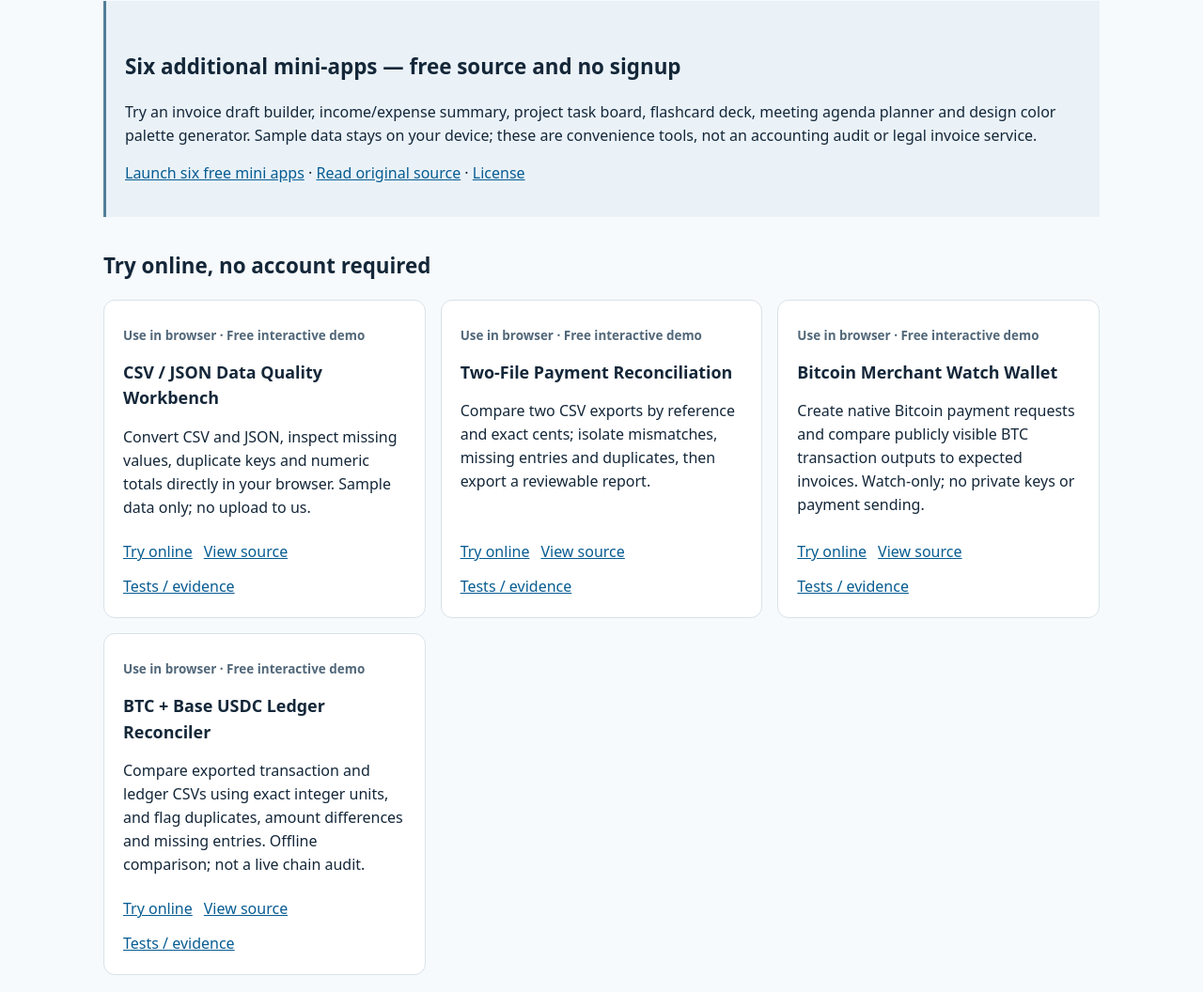
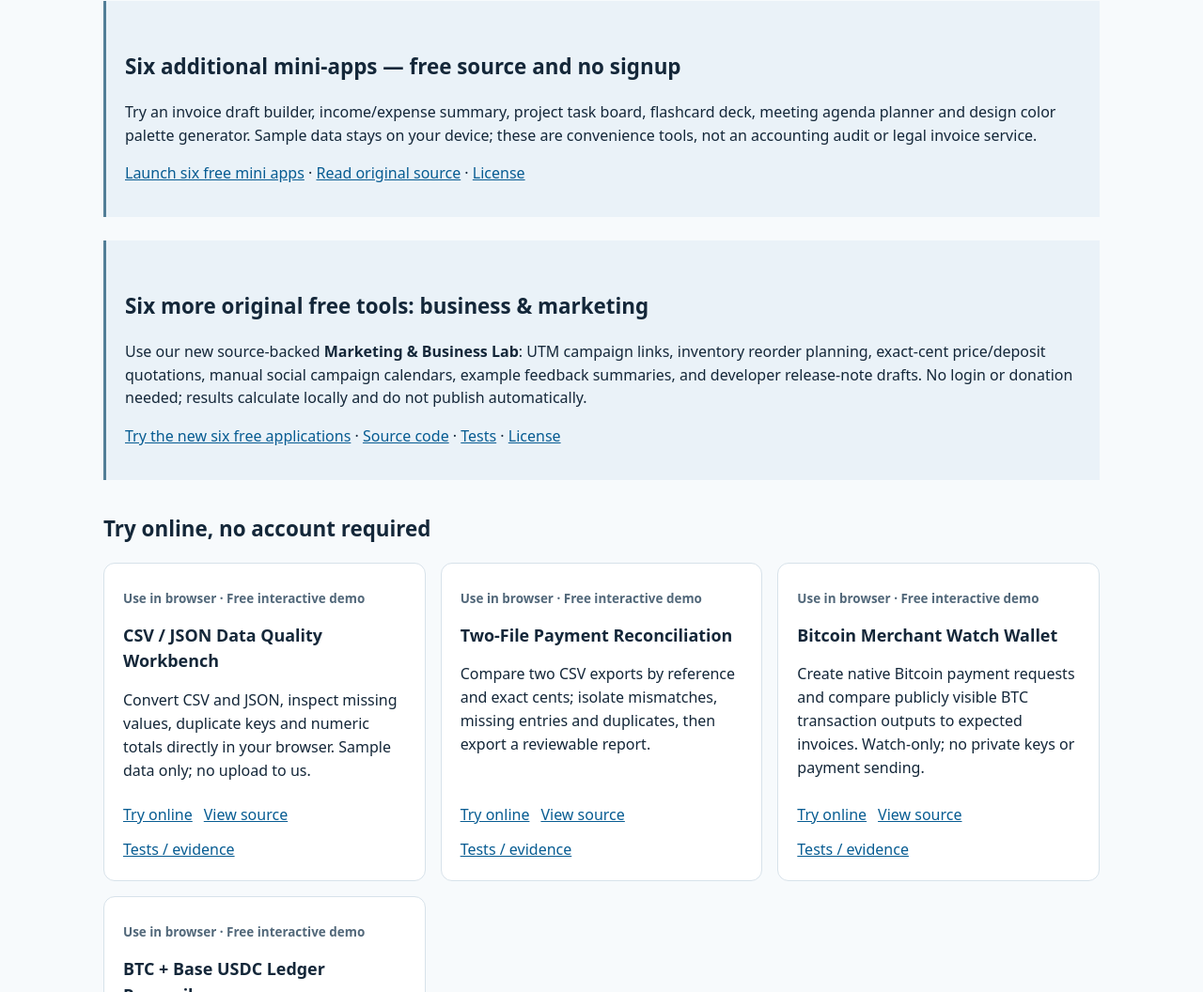
Before and after one commit to kwesigaamon8-web/Amon-Kwesiga, a plain HTML site: page docs/software.html in a window 1280 px wide. Shown: the part 726-1782 px from the top of the page at 94% size. Drawn offline with Linux system fonts and the light colour scheme.

Commit message:
Publish six new free marketing/business products and 67-feature source catalogue

```diff
--- a/docs/software.html
+++ b/docs/software.html
@@ -17,6 +17,7 @@
 </section>
 <section class="notice" aria-label="Free software release"><h2>New: 55 Free Browser Utilities — B1/B2 AI Studio</h2><p><strong>Owner-authorized free release, 20 November 2026.</strong> Independently written software for JSON, CSV, developer formats, document helpers, numbers, dates, color accessibility and more. No login, donation or network upload needed: inputs process locally. The new tools are MIT-licensed, separate from other repository programs with different license status.</p><p><a href="free-toolbox.html">Try all 55 tools free</a> · <a href="FREE_SOFTWARE_LICENSE.md">Free software terms</a> · <a href="https://github.com/kwesigaamon8-web/Amon-Kwesiga/blob/main/crypto-agents/marketing/FREE_SOFTWARE_CONTRIBUTOR_TASKS_2026-11-20.md">Open improvement tasks</a> · <a href="payment.html">Optional support and wallet safety</a></p></section>
 <section class="notice" aria-label="New mini applications"><h2>Six additional mini-apps — free source and no signup</h2><p>Try an invoice draft builder, income/expense summary, project task board, flashcard deck, meeting agenda planner and design color palette generator. Sample data stays on your device; these are convenience tools, not an accounting audit or legal invoice service.</p><p><a href="mini-apps.html">Launch six free mini apps</a> · <a href="https://github.com/kwesigaamon8-web/Amon-Kwesiga/blob/main/docs/assets/free-mini-apps.js">Read original source</a> · <a href="FREE_SOFTWARE_LICENSE.md">License</a></p></section>
+<section class="notice" aria-label="Six new free business and software marketing apps"><h2>Six more original free tools: business &amp; marketing</h2><p>Use our new source-backed <strong>Marketing &amp; Business Lab</strong>: UTM campaign links, inventory reorder planning, exact-cent price/deposit quotations, manual social campaign calendars, example feedback summaries, and developer release-note drafts. No login or donation needed; results calculate locally and do not publish automatically.</p><p><a href="market-lab.html">Try the new six free applications</a> · <a href="https://github.com/kwesigaamon8-web/Amon-Kwesiga/blob/main/docs/assets/market-lab.js">Source code</a> · <a href="https://github.com/kwesigaamon8-web/Amon-Kwesiga/blob/main/docs/tests/market-lab.test.js">Tests</a> · <a href="FREE_SOFTWARE_LICENSE.md">License</a></p></section>
 <h2 id="browser">Try online, no account required</h2><div class="grid"><article class="card"><p class="tag">Use in browser · Free interactive demo</p><h3>CSV / JSON Data Quality Workbench</h3><p>Convert CSV and JSON, inspect missing values, duplicate keys and numeric totals directly in your browser. Sample data only; no upload to us.</p><div class="links"><a href="index.html#try-it">Try online</a><a href="https://github.com/kwesigaamon8-web/Amon-Kwesiga/tree/main/docs/" target="_blank" rel="noopener noreferrer">View source</a><a href="https://github.com/kwesigaamon8-web/Amon-Kwesiga/actions/workflows/studio-site-ci.yml" target="_blank" rel="noopener noreferrer">Tests / evidence</a></div></article>
 <article class="card"><p class="tag">Use in browser · Free interactive demo</p><h3>Two-File Payment Reconciliation</h3><p>Compare two CSV exports by reference and exact cents; isolate mismatches, missing entries and duplicates, then export a reviewable report.</p><div class="links"><a href="index.html#reconcile">Try online</a><a href="https://github.com/kwesigaamon8-web/Amon-Kwesiga/tree/main/docs/assets/reconcile.js" target="_blank" rel="noopener noreferrer">View source</a><a href="https://github.com/kwesigaamon8-web/Amon-Kwesiga/blob/main/docs/tests/reconcile.test.js" target="_blank" rel="noopener noreferrer">Tests / evidence</a></div></article>
 <article class="card"><p class="tag">Use in browser · Free interactive demo</p><h3>Bitcoin Merchant Watch Wallet</h3><p>Create native Bitcoin payment requests and compare publicly visible BTC transaction outputs to expected invoices. Watch-only; no private keys or payment sending.</p><div class="links"><a href="bitcoin-merchant/index.html">Try online</a><a href="https://github.com/kwesigaamon8-web/Amon-Kwesiga/tree/main/crypto-agents/commercial-work/africa-bitcoin-merchant-wallet/" target="_blank" rel="noopener noreferrer">View source</a><a href="https://github.com/kwesigaamon8-web/Amon-Kwesiga/actions/runs/44422134752" target="_blank" rel="noopener noreferrer">Tests / evidence</a></div></article>
```
